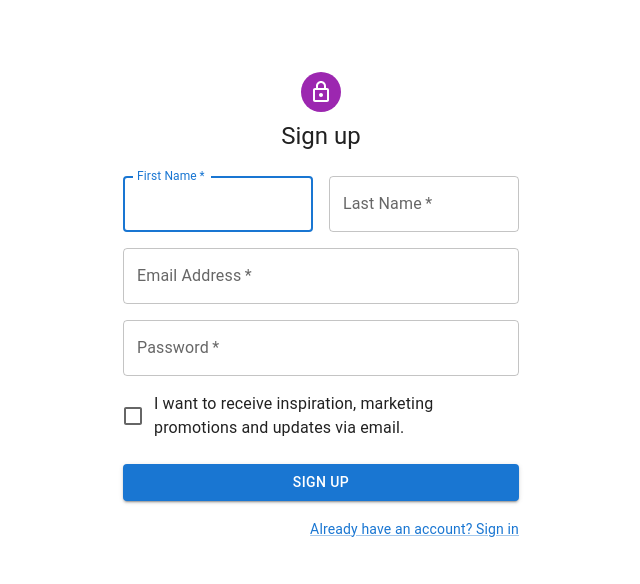
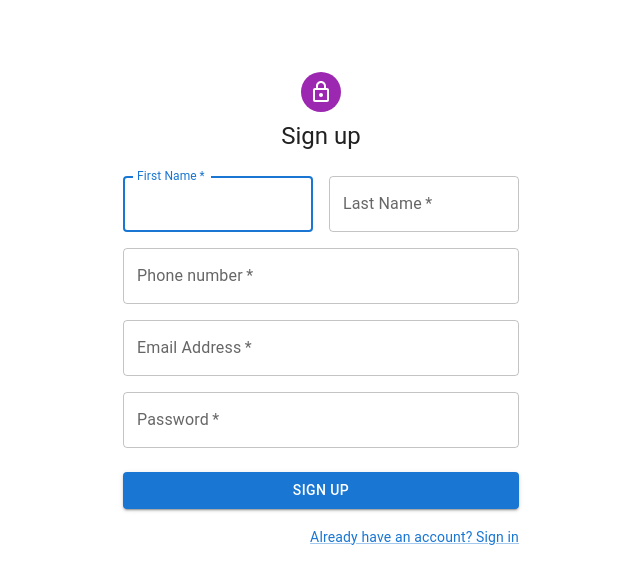
Before and after one commit to kakaran/AdmissionPage_Frontend, a React (Create React App) app: page /Signup in a window 1280 px wide. Shown: the top 584 px of the page, without its empty margins (319-959 px from the left). Built offline with nearby package versions, Linux system fonts and the light colour scheme; no server answers.

Commit message:
signup validation

```diff
--- a/src/Pages/Signup/Signup.jsx
+++ b/src/Pages/Signup/Signup.jsx
@@ -1,30 +1,59 @@
-import React from 'react'
-import Avatar from '@mui/material/Avatar';
-import Button from '@mui/material/Button';
-import CssBaseline from '@mui/material/CssBaseline';
-import TextField from '@mui/material/TextField';
-import FormControlLabel from '@mui/material/FormControlLabel';
-import Checkbox from '@mui/material/Checkbox';
-import Link from '@mui/material/Link';
-import Grid from '@mui/material/Grid';
-import Box from '@mui/material/Box';
-import LockOutlinedIcon from '@mui/icons-material/LockOutlined';
-import Typography from '@mui/material/Typography';
-import Container from '@mui/material/Container';
-import { createTheme, ThemeProvider } from '@mui/material/styles';
+import React from "react";
+import Avatar from "@mui/material/Avatar";
+import Button from "@mui/material/Button";
+import CssBaseline from "@mui/material/CssBaseline";
+import TextField from "@mui/material/TextField";
+import Link from "@mui/material/Link";
+import Grid from "@mui/material/Grid";
+import Box from "@mui/material/Box";
+import LockOutlinedIcon from "@mui/icons-material/LockOutlined";
+import Typography from "@mui/material/Typography";
+import Container from "@mui/material/Container";
+import { createTheme, ThemeProvider } from "@mui/material/styles";
+import { useForm } from "react-hook-form";
+import { z } from "zod";
+import { zodResolver } from "@hookform/resolvers/zod";
 
 const defaultTheme = createTheme();
 
 const Signup = () => {
+  const schema = z.object({
+    FirstName: z.string().nonempty("Name is required."),
+    LastName: z.string().nonempty("Last Name is required."),
+    Email: z
+      .string()
+      .nonempty("Email is required.")
+      .email("Invalid email format."),
+    Password: z
+      .string()
+      .nonempty("Password is required.")
+      .regex(
+        / ^(?=.?[A-Z])(?=.?[a-z])(?=.?[0-9])(?=.?[#?!@$%^&*-]).{8,}$/,
+        "Please enter a string password containing at least one lower case letter, one upper case character, one number, one special character and must be at least 10 characters long in length."
+      ),
+    Phone: z
+      .number()
+      .min(10, "Please enter a 10 digit phone number")
+      .max(10, "Please enter a 10 digit phone number"),
+  });
 
-    const handleSubmit = (event) => {
-        event.preventDefault();
-        const data = new FormData(event.currentTarget);
-        console.log({
-            email: data.get('email'),
-            password: data.get('password'),
+  const {
+    register,
+    handleSubmit,
+    formState: { errors },
+  } = useForm({
+    defaultValues: {
+      FirstName: "",
+      LastName: "",
+      Email: "",
+      Password: "",
+    },
+    resolver: zodResolver(schema),
   });
-    }
+
+  const SignupSubmit = (values) => {
+    console.log(values);
+  };
 
   return (
     <ThemeProvider theme={defaultTheme}>
@@ -33,28 +62,33 @@ const Signup = () => {
         <Box
           sx={{
             marginTop: 8,
-                        display: 'flex',
-                        flexDirection: 'column',
-                        alignItems: 'center',
+            display: "flex",
+            flexDirection: "column",
+            alignItems: "center",
           }}
         >
-                    <Avatar sx={{ m: 1, bgcolor: 'secondary.main' }}>
+          <Avatar sx={{ m: 1, bgcolor: "secondary.main" }}>
             <LockOutlinedIcon />
           </Avatar>
           <Typography component="h1" variant="h5">
             Sign up
           </Typography>
-                    <Box component="form" noValidate onSubmit={handleSubmit} sx={{ mt: 3 }}>
+          <Box
+            component="form"
+            noValidate
+            onSubmit={handleSubmit(SignupSubmit)}
+            sx={{ mt: 3 }}
+          >
             <Grid container spacing={2}>
               <Grid item xs={12} sm={6}>
                 <TextField
                   autoComplete="given-name"
-                                    name="firstName"
                   required
                   fullWidth
                   id="firstName"
                   label="First Name"
                   autoFocus
+                  {...register("FirstName")}
                 />
               </Grid>
               <Grid item xs={12} sm={6}>
@@ -63,8 +97,20 @@ const Signup = () => {
                   fullWidth
                   id="lastName"
                   label="Last Name"
-                                    name="lastName"
                   autoComplete="family-name"
+                  {...register("LastName")}
+                />
+              </Grid>
+              <Grid item xs={12}>
+                <TextField
+                  required
+                  fullWidth
+                  id="phone"
+                  label="Phone number"
+                  autoComplete="phone-number"
+                  {...register("Phone", {
+                    valueAsNumber: true,
+                  })}
                 />
               </Grid>
               <Grid item xs={12}>
@@ -73,25 +119,19 @@ const Signup = () => {
                   fullWidth
                   id="email"
                   label="Email Address"
-                                    name="email"
                   autoComplete="email"
+                  {...register("Email")}
                 />
               </Grid>
               <Grid item xs={12}>
                 <TextField
                   required
                   fullWidth
-                                    name="password"
                   label="Password"
                   type="password"
                   id="password"
                   autoComplete="new-password"
-                                />
-                            </Grid>
-                            <Grid item xs={12}>
-                                <FormControlLabel
-                                    control={<Checkbox value="allowExtraEmails" color="primary" />}
-                                    label="I want to receive inspiration, marketing promotions and updates via email."
+                  {...register("Password")}
                 />
               </Grid>
             </Grid>
@@ -115,6 +155,6 @@ const Signup = () => {
       </Container>
     </ThemeProvider>
   );
-}
+};
 
 export default Signup;
--- a/src/components/login-form.jsx
+++ b/src/components/login-form.jsx
@@ -40,7 +40,6 @@ const LoginForm = ({ onSubmit }) => {
       <CssBaseline />
       <Box
         sx={{
-          marginTop: 8,
           display: "flex",
           flexDirection: "column",
           alignItems: "center",
@@ -87,7 +86,7 @@ const LoginForm = ({ onSubmit }) => {
           <Grid container>
             <Grid item xs>
               <Link
-                href="#"
+                to="#"
                 variant="body2"
                 style={{ textDecoration: "underline", color: "blue" }}
               >
@@ -96,11 +95,11 @@ const LoginForm = ({ onSubmit }) => {
             </Grid>
             <Grid item>
               <Link
-                href="#"
+                to="/signup"
                 variant="body2"
                 style={{ textDecoration: "underline", color: "blue" }}
               >
-                {"Don't have an account? Sign Up"}
+                Don't have an account? Sign Up
               </Link>
             </Grid>
           </Grid>
```
Lines whose indentation alone changed are shown as unchanged.
